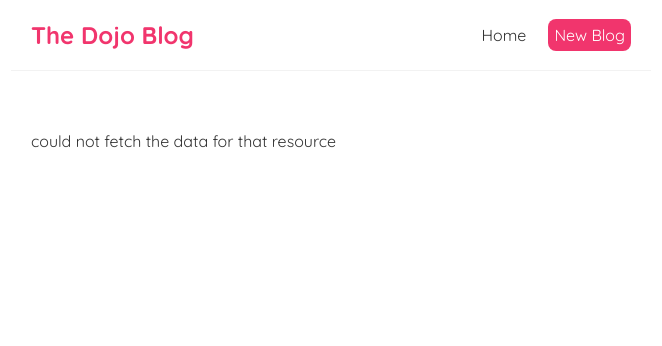
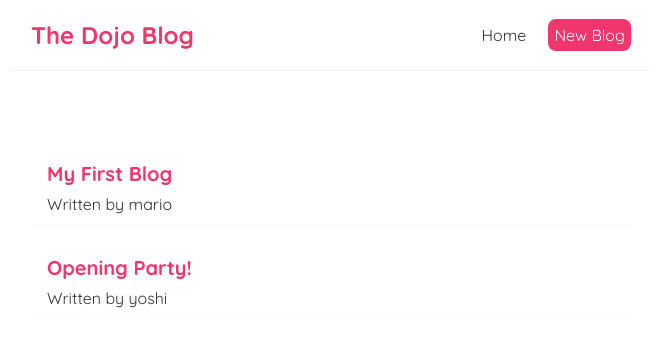
Before and after one commit to johnpathadan/reactpratise, a React (Create React App) app: page / in a window 1280 px wide. Shown: the top 346 px of the page, without its empty margins (309-971 px from the left). Built offline with nearby package versions, Linux system fonts and the light colour scheme; no server answers; data requests are answered from the project's data file.

Commit message:
create a custom hook

```diff
--- a/src/Home.js
+++ b/src/Home.js
@@ -1,33 +1,14 @@
 
 import { useEffect, useState } from "react";
 import BlogList from "./Bloglist";
+import useFetch from "./useFetch";
 
 const Home = () => {
-  const [blogs, setBlogs] = useState(null);
-  const [isPending, setIsPending] = useState(true);
-  const [error, setError] = useState(null);
 
-  useEffect(() => {
-    setTimeout(() => {
-      fetch('http://localhost:8000/blogss')
-      .then(res => {
-        if (!res.ok) { // error coming back from server
-          throw Error('could not fetch the data for that resource');
-        }
-        return res.json();
-      })
-      .then(data => {
-        setIsPending(false);
-        setBlogs(data);
-        setError(null);
-      })
-      .catch(err => {
-        // auto catches network / connection error
-        setIsPending(false);
-        setError(err.message);
-      })
-    }, 1000);
-  }, [])
+    const{data:blogs, isPending, error} = useFetch('http://localhost:8000/blogs');
+    //This means take the data, call it blogs in this context
+
+
 
   return (
     <div className="home">
--- /dev/null
+++ b/src/useFetch.js
@@ -0,0 +1,39 @@
+import { useEffect, useState } from "react";
+//place all of the functionality that we need to fetch data excatly as we did inside Home.js
+//here we will create a function to hold the code in
+
+const useFetch = (url) =>{
+    //here we need to import useEffect, and register all of the states as well
+    //Here we have imported the state
+    //Now we need to import useState and useEffect as well
+    // const [blogs, setBlogs] = useState(null);
+    //here we changed it to data setData to make the function universal, not just for blogs
+    const [data, setData] = useState(null);
+    const [isPending, setIsPending] = useState(true);
+    const [error, setError] = useState(null);
+    //here we need to import useEffect, and register all of the states as well
+    useEffect(() => {
+        setTimeout(() => {
+          fetch(url) //here we changed the link to url variable
+          .then(res => {
+            if (!res.ok) { // error coming back from server
+              throw Error('could not fetch the data for that resource');
+            }
+            return res.json();
+          })
+          .then(data => { //this is a local data parameter, not to be confused with data in setData
+            setIsPending(false);
+            setData(data);
+            setError(null);
+          })
+          .catch(err => {
+            // auto catches network / connection error
+            setIsPending(false);
+            setError(err.message);
+          })
+        }, 1000);
+      }, [])
+      return {data, isPending, error}
+}
+
+export default useFetch;
```
